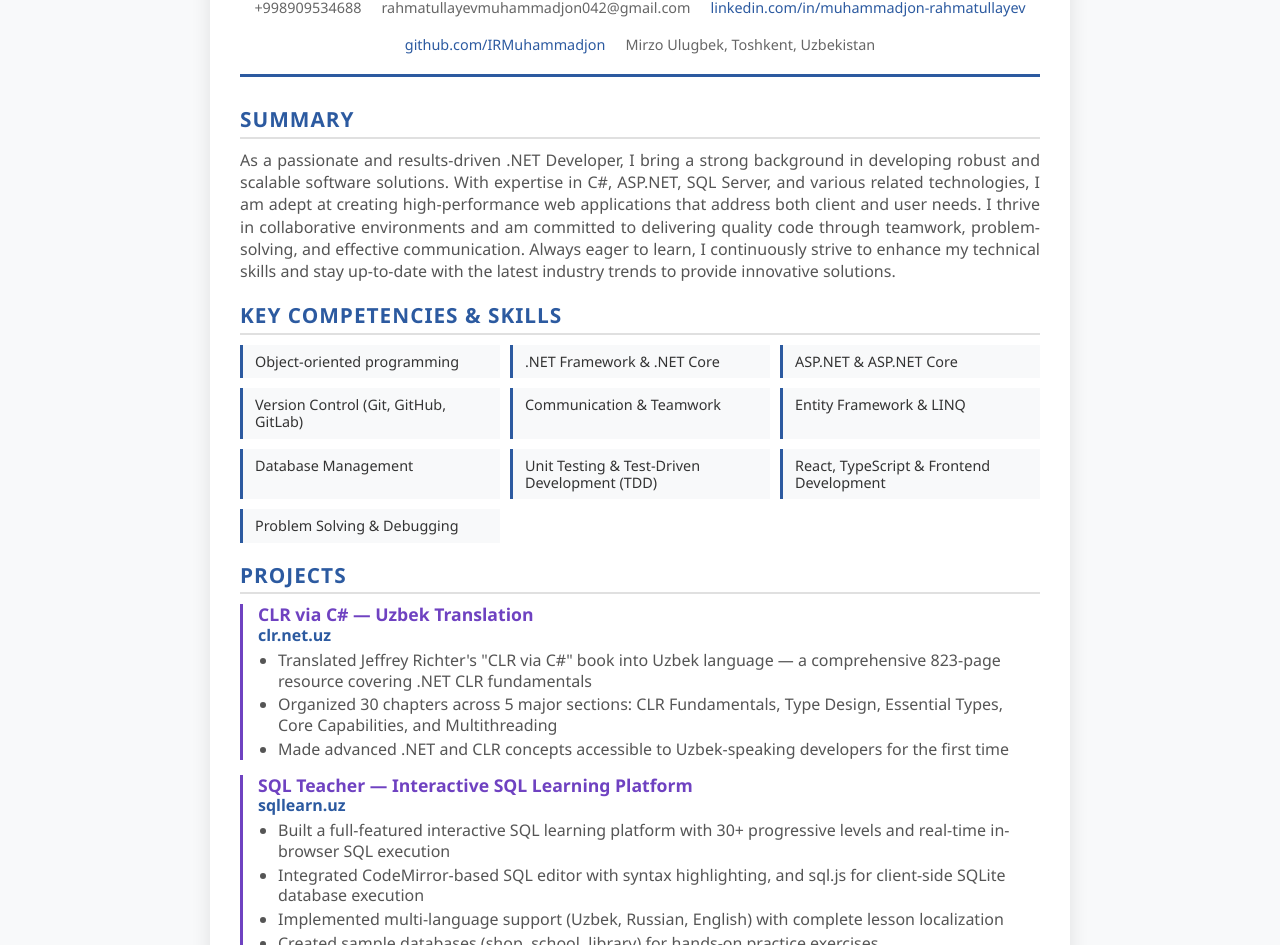
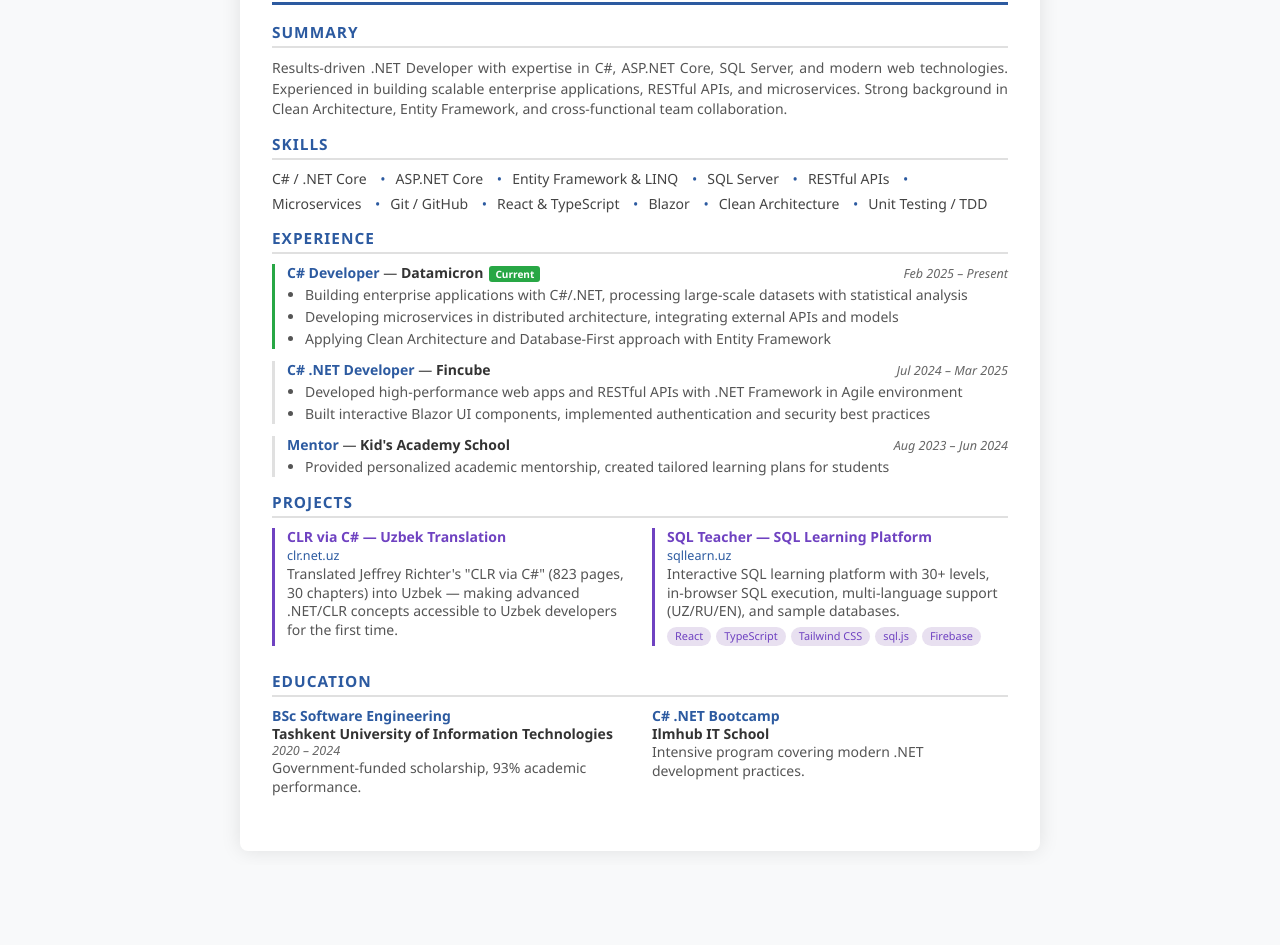
Before and after one commit to IRMuhammadjon/my-resume, a plain HTML site: page index.html in a window 1280 px wide. Shown: the part 114-1059 px from the top of the page. After the commit the page ends 979 px from the top, so only its background shows below. Drawn offline with Linux system fonts and the light colour scheme.

Commit message:
Update index.html

```diff
--- a/index.html
+++ b/index.html
@@ -5,331 +5,257 @@
     <meta name="viewport" content="width=device-width, initial-scale=1.0">
     <title>Muhammadjon Rahmatullayev - Resume</title>
     <style>
+        * { margin: 0; padding: 0; box-sizing: border-box; }
         body {
             font-family: 'Segoe UI', Tahoma, Geneva, Verdana, sans-serif;
-            line-height: 1.2;
-            margin: 0;
-            padding: 20px;
+            line-height: 1.3;
+            padding: 14px;
             background-color: #f8f9fa;
             color: #333;
+            font-size: 10.5pt;
         }
         .resume-container {
             max-width: 800px;
             margin: 0 auto;
             background: white;
-            padding: 30px;
+            padding: 28px 32px;
             box-shadow: 0 0 20px rgba(0,0,0,0.1);
             border-radius: 8px;
         }
         .header {
             text-align: center;
             border-bottom: 3px solid #2c5aa0;
-            padding-bottom: 20px;
-            margin-bottom: 30px;
+            padding-bottom: 14px;
+            margin-bottom: 18px;
         }
         .name {
-            font-size: 2.5em;
+            font-size: 2em;
             font-weight: bold;
             color: #2c5aa0;
-            margin-bottom: 10px;
+            margin-bottom: 8px;
         }
         .contact-info {
             display: flex;
             justify-content: center;
             flex-wrap: wrap;
-            gap: 20px;
-            margin-top: 15px;
-            font-size: 0.9em;
-        }
-        .contact-item {
+            gap: 16px;
+            font-size: 0.88em;
             color: #666;
         }
-        .section {
-            margin-bottom: 20px;
-        }
+        .contact-info a { color: #2c5aa0; text-decoration: none; }
+        .section { margin-bottom: 16px; }
         .section-title {
-            font-size: 1.3em;
+            font-size: 1.1em;
             font-weight: bold;
             color: #2c5aa0;
             border-bottom: 2px solid #e0e0e0;
-            padding-bottom: 5px;
+            padding-bottom: 3px;
             margin-bottom: 10px;
             text-transform: uppercase;
             letter-spacing: 1px;
         }
         .summary {
             text-align: justify;
-            line-height: 1.4;
             color: #555;
+            line-height: 1.45;
         }
-        .skills-grid {
-            display: grid;
-            grid-template-columns: repeat(auto-fit, minmax(250px, 1fr));
-            gap: 10px;
-        }
-        .skill-item {
-            background: #f8f9fa;
-            padding: 8px 12px;
-            border-left: 3px solid #2c5aa0;
-            font-size: 0.9em;
-        }
-        .experience-item, .education-item, .project-item {
-            margin-bottom: 15px;
-            border-left: 3px solid #e0e0e0;
-            padding-left: 15px;
-        }
-        .job-title {
-            font-size: 1.1em;
-            font-weight: bold;
-            color: #2c5aa0;
-        }
-        .company {
-            font-weight: bold;
-            color: #333;
-            margin-bottom: 5px;
-        }
-        .date {
-            color: #666;
-            font-style: italic;
-            margin-bottom: 10px;
-        }
-        .description {
-            color: #555;
-            line-height: 1.3;
-        }
-        .description ul {
-            margin: 5px 0;
-            padding-left: 20px;
-        }
-        .description li {
-            margin-bottom: 3px;
-        }
-        .current-job {
-            border-left: 3px solid #28a745;
-        }
-        .current-job .job-title {
-            color: #28a745;
-        }
-        .project-item {
-            border-left: 3px solid #6f42c1;
-        }
-        .project-item .job-title {
-            color: #6f42c1;
-        }
-        .project-link {
-            color: #2c5aa0;
-            text-decoration: none;
-            font-weight: bold;
-        }
-        .project-link:hover {
-            text-decoration: underline;
-        }
-        .tech-tags {
+        .skills-list {
             display: flex;
             flex-wrap: wrap;
-            gap: 6px;
-            margin-top: 8px;
+            gap: 6px 10px;
+            color: #444;
         }
+        .skills-list span::after { content: " \2022"; color: #2c5aa0; margin-left: 10px; }
+        .skills-list span:last-child::after { content: ""; }
+        .exp-row {
+            display: flex;
+            justify-content: space-between;
+            align-items: baseline;
+            margin-bottom: 2px;
+        }
+        .job-title { font-weight: bold; color: #2c5aa0; }
+        .company { font-weight: 600; color: #333; }
+        .date { color: #666; font-style: italic; font-size: 0.9em; }
+        .description { color: #555; line-height: 1.35; }
+        .description ul { margin: 4px 0; padding-left: 18px; }
+        .description li { margin-bottom: 3px; }
+        .experience-item {
+            margin-bottom: 12px;
+            border-left: 3px solid #e0e0e0;
+            padding-left: 12px;
+        }
+        .experience-item.current { border-left-color: #28a745; }
+        .education-item, .project-item { margin-bottom: 10px; }
+        .current-tag {
+            background: #28a745;
+            color: white;
+            font-size: 0.72em;
+            padding: 1px 6px;
+            border-radius: 3px;
+            margin-left: 6px;
+            font-style: normal;
+            font-weight: 600;
+        }
+        .project-link { color: #2c5aa0; text-decoration: none; font-size: 0.9em; }
+        .tech-tags { display: flex; flex-wrap: wrap; gap: 5px; margin-top: 6px; }
         .tech-tag {
             background: #e8e0f0;
             color: #6f42c1;
             padding: 2px 8px;
-            border-radius: 12px;
-            font-size: 0.8em;
+            border-radius: 10px;
+            font-size: 0.78em;
             font-weight: 500;
+        }
+        .two-col { display: grid; grid-template-columns: 1fr 1fr; gap: 4px 24px; }
+        .project-item {
+            border-left: 3px solid #6f42c1;
+            padding-left: 12px;
         }
 
         .download-btn {
-            position: fixed;
-            top: 20px;
-            right: 20px;
-            background: #2c5aa0;
-            color: white;
-            padding: 12px 20px;
-            border: none;
-            border-radius: 25px;
-            cursor: pointer;
-            font-size: 14px;
-            font-weight: bold;
-            box-shadow: 0 4px 15px rgba(44, 90, 160, 0.3);
-            transition: all 0.3s ease;
-            z-index: 1000;
+            position: fixed; top: 15px; right: 15px;
+            background: #2c5aa0; color: white;
+            padding: 10px 18px; border: none; border-radius: 25px;
+            cursor: pointer; font-size: 13px; font-weight: bold;
+            box-shadow: 0 4px 15px rgba(44,90,160,0.3);
+            transition: all 0.3s ease; z-index: 1000;
         }
-
-        .download-btn:hover {
-            background: #1e3f73;
-            transform: translateY(-2px);
-            box-shadow: 0 6px 20px rgba(44, 90, 160, 0.4);
-        }
+        .download-btn:hover { background: #1e3f73; transform: translateY(-2px); }
 
         @media print {
-            .download-btn {
-                display: none;
-            }
-            body {
-                background-color: white;
-                padding: 0;
-            }
-            .resume-container {
-                box-shadow: none;
-                padding: 20px;
-            }
+            .download-btn { display: none; }
+            body { background: white; padding: 0; }
+            .resume-container { box-shadow: none; padding: 20px 26px; }
         }
     </style>
-    <script>
-        function downloadPDF() {
-            window.print();
-        }
-    </script>
+    <script>function downloadPDF() { window.print(); }</script>
 </head>
 <body>
     <button class="download-btn" onclick="downloadPDF()">Download PDF</button>
     <div class="resume-container">
+
         <div class="header">
             <div class="name">Muhammadjon Rahmatullayev</div>
             <div class="contact-info">
-                <div class="contact-item">+998909534688</div>
-                <div class="contact-item">rahmatullayevmuhammadjon042@gmail.com</div>
-                <div class="contact-item"><a href="https://linkedin.com/in/muhammadjon-rahmatullayev-b9356a321" target="_blank" style="color: #2c5aa0; text-decoration: none;">linkedin.com/in/muhammadjon-rahmatullayev</a></div>
-                <div class="contact-item"><a href="https://github.com/IRMuhammadjon" target="_blank" style="color: #2c5aa0; text-decoration: none;">github.com/IRMuhammadjon</a></div>
-                <div class="contact-item">Mirzo Ulugbek, Toshkent, Uzbekistan</div>
+                <span>+998909534688</span>
+                <span>rahmatullayevmuhammadjon042@gmail.com</span>
+                <span><a href="https://linkedin.com/in/muhammadjon-rahmatullayev-b9356a321" target="_blank">LinkedIn</a></span>
+                <span><a href="https://github.com/IRMuhammadjon" target="_blank">GitHub</a></span>
+                <span>Toshkent, Uzbekistan</span>
             </div>
         </div>
 
         <div class="section">
             <div class="section-title">Summary</div>
             <div class="summary">
-                As a passionate and results-driven .NET Developer, I bring a strong background in developing robust and scalable software solutions. With expertise in C#, ASP.NET, SQL Server, and various related technologies, I am adept at creating high-performance web applications that address both client and user needs. I thrive in collaborative environments and am committed to delivering quality code through teamwork, problem-solving, and effective communication. Always eager to learn, I continuously strive to enhance my technical skills and stay up-to-date with the latest industry trends to provide innovative solutions.
+                Results-driven .NET Developer with expertise in C#, ASP.NET Core, SQL Server, and modern web technologies. Experienced in building scalable enterprise applications, RESTful APIs, and microservices. Strong background in Clean Architecture, Entity Framework, and cross-functional team collaboration.
             </div>
         </div>
 
         <div class="section">
-            <div class="section-title">Key Competencies & Skills</div>
-            <div class="skills-grid">
-                <div class="skill-item">Object-oriented programming</div>
-                <div class="skill-item">.NET Framework & .NET Core</div>
-                <div class="skill-item">ASP.NET & ASP.NET Core</div>
-                <div class="skill-item">Version Control (Git, GitHub, GitLab)</div>
-                <div class="skill-item">Communication & Teamwork</div>
-                <div class="skill-item">Entity Framework & LINQ</div>
-                <div class="skill-item">Database Management</div>
-                <div class="skill-item">Unit Testing & Test-Driven Development (TDD)</div>
-                <div class="skill-item">React, TypeScript & Frontend Development</div>
-                <div class="skill-item">Problem Solving & Debugging</div>
+            <div class="section-title">Skills</div>
+            <div class="skills-list">
+                <span>C# / .NET Core</span>
+                <span>ASP.NET Core</span>
+                <span>Entity Framework & LINQ</span>
+                <span>SQL Server</span>
+                <span>RESTful APIs</span>
+                <span>Microservices</span>
+                <span>Git / GitHub</span>
+                <span>React & TypeScript</span>
+                <span>Blazor</span>
+                <span>Clean Architecture</span>
+                <span>Unit Testing / TDD</span>
+            </div>
+        </div>
+
+        <div class="section">
+            <div class="section-title">Experience</div>
+
+            <div class="experience-item current">
+                <div class="exp-row">
+                    <div><span class="job-title">C# Developer</span> — <span class="company">Datamicron</span><span class="current-tag">Current</span></div>
+                    <div class="date">Feb 2025 – Present</div>
+                </div>
+                <div class="description">
+                    <ul>
+                        <li>Building enterprise applications with C#/.NET, processing large-scale datasets with statistical analysis</li>
+                        <li>Developing microservices in distributed architecture, integrating external APIs and models</li>
+                        <li>Applying Clean Architecture and Database-First approach with Entity Framework</li>
+                    </ul>
+                </div>
+            </div>
+
+            <div class="experience-item">
+                <div class="exp-row">
+                    <div><span class="job-title">C# .NET Developer</span> — <span class="company">Fincube</span></div>
+                    <div class="date">Jul 2024 – Mar 2025</div>
+                </div>
+                <div class="description">
+                    <ul>
+                        <li>Developed high-performance web apps and RESTful APIs with .NET Framework in Agile environment</li>
+                        <li>Built interactive Blazor UI components, implemented authentication and security best practices</li>
+                    </ul>
+                </div>
+            </div>
+
+            <div class="experience-item">
+                <div class="exp-row">
+                    <div><span class="job-title">Mentor</span> — <span class="company">Kid's Academy School</span></div>
+                    <div class="date">Aug 2023 – Jun 2024</div>
+                </div>
+                <div class="description">
+                    <ul>
+                        <li>Provided personalized academic mentorship, created tailored learning plans for students</li>
+                    </ul>
+                </div>
             </div>
         </div>
 
         <div class="section">
             <div class="section-title">Projects</div>
-
-            <div class="project-item">
-                <div class="job-title">CLR via C# — Uzbek Translation</div>
-                <div class="company"><a href="https://clr.net.uz/" target="_blank" class="project-link">clr.net.uz</a></div>
-                <div class="description">
-                    <ul>
-                        <li>Translated Jeffrey Richter's "CLR via C#" book into Uzbek language — a comprehensive 823-page resource covering .NET CLR fundamentals</li>
-                        <li>Organized 30 chapters across 5 major sections: CLR Fundamentals, Type Design, Essential Types, Core Capabilities, and Multithreading</li>
-                        <li>Made advanced .NET and CLR concepts accessible to Uzbek-speaking developers for the first time</li>
-                    </ul>
+            <div class="two-col">
+                <div class="project-item">
+                    <div><span class="job-title" style="color:#6f42c1;">CLR via C# — Uzbek Translation</span></div>
+                    <a href="https://clr.net.uz/" target="_blank" class="project-link">clr.net.uz</a>
+                    <div class="description">
+                        Translated Jeffrey Richter's "CLR via C#" (823 pages, 30 chapters) into Uzbek — making advanced .NET/CLR concepts accessible to Uzbek developers for the first time.
+                    </div>
                 </div>
-            </div>
-
-            <div class="project-item">
-                <div class="job-title">SQL Teacher — Interactive SQL Learning Platform</div>
-                <div class="company"><a href="https://www.sqllearn.uz/" target="_blank" class="project-link">sqllearn.uz</a></div>
-                <div class="description">
-                    <ul>
-                        <li>Built a full-featured interactive SQL learning platform with 30+ progressive levels and real-time in-browser SQL execution</li>
-                        <li>Integrated CodeMirror-based SQL editor with syntax highlighting, and sql.js for client-side SQLite database execution</li>
-                        <li>Implemented multi-language support (Uzbek, Russian, English) with complete lesson localization</li>
-                        <li>Created sample databases (shop, school, library) for hands-on practice exercises</li>
-                    </ul>
+                <div class="project-item">
+                    <div><span class="job-title" style="color:#6f42c1;">SQL Teacher — SQL Learning Platform</span></div>
+                    <a href="https://www.sqllearn.uz/" target="_blank" class="project-link">sqllearn.uz</a>
+                    <div class="description">
+                        Interactive SQL learning platform with 30+ levels, in-browser SQL execution, multi-language support (UZ/RU/EN), and sample databases.
+                    </div>
                     <div class="tech-tags">
                         <span class="tech-tag">React</span>
                         <span class="tech-tag">TypeScript</span>
-                        <span class="tech-tag">Vite</span>
                         <span class="tech-tag">Tailwind CSS</span>
-                        <span class="tech-tag">CodeMirror</span>
                         <span class="tech-tag">sql.js</span>
                         <span class="tech-tag">Firebase</span>
-                        <span class="tech-tag">Zustand</span>
                     </div>
                 </div>
             </div>
         </div>
 
         <div class="section">
-            <div class="section-title">Professional Experience</div>
-
-            <div class="experience-item current-job">
-                <div class="job-title">C# Developer</div>
-                <div class="company">Datamicron</div>
-                <div class="date">Feb 2025 - Present</div>
-                <div class="description">
-                    <ul>
-                        <li>Developing and maintaining enterprise-level applications using C# and .NET technologies</li>
-                        <li>Working with big data files and statistical analysis to process large-scale datasets</li>
-                        <li>Developing critical microservices within a distributed architecture environment</li>
-                        <li>Integrating external models and third-party APIs to enhance system functionality</li>
-                        <li>Implementing Database-First approach projects with Entity Framework</li>
-                        <li>Following Clean Architecture principles to ensure maintainable and scalable code</li>
-                        <li>Contributing to software architecture decisions and implementing best practices</li>
-                        <li>Collaborating with cross-functional teams to deliver high-quality software solutions</li>
-                        <li>Participating in code reviews and ensuring adherence to coding standards</li>
-                    </ul>
+            <div class="section-title">Education</div>
+            <div class="two-col">
+                <div class="education-item">
+                    <div class="job-title">BSc Software Engineering</div>
+                    <div class="company">Tashkent University of Information Technologies</div>
+                    <div class="date">2020 – 2024</div>
+                    <div class="description">Government-funded scholarship, 93% academic performance.</div>
                 </div>
-            </div>
-
-            <div class="experience-item">
-                <div class="job-title">C# .Net Developer</div>
-                <div class="company">Fincube</div>
-                <div class="date">Jul 2024 - Mar 2025</div>
-                <div class="description">
-                    <ul>
-                        <li>Developed and maintained web applications using C# and .NET Framework, ensuring high performance and scalability</li>
-                        <li>Designed and implemented RESTful APIs to support seamless integration with third-party systems</li>
-                        <li>Optimized and debugged existing codebase to enhance application efficiency and reduce response times</li>
-                        <li>Collaborated with cross-functional teams to define, design, and ship new features within Agile development cycles</li>
-                        <li>Implemented security best practices, including authentication and authorization protocols</li>
-                        <li>Developed interactive Blazor UI components to create dynamic and responsive user interfaces, improving the overall user experience</li>
-                    </ul>
-                </div>
-            </div>
-
-            <div class="experience-item">
-                <div class="job-title">Mentor</div>
-                <div class="company">Kid's Academy School</div>
-                <div class="date">Aug 2023 - Jun 2024</div>
-                <div class="description">
-                    <ul>
-                        <li>Provided personalized academic guidance and mentorship to students, fostering their growth and development</li>
-                        <li>Assisted in creating tailored learning plans to address individual student needs and enhance their performance</li>
-                        <li>Developed strategies and initiatives, including awareness campaigns and schedule optimization, to reduce late arrivals</li>
-                    </ul>
+                <div class="education-item">
+                    <div class="job-title">C# .NET Bootcamp</div>
+                    <div class="company">Ilmhub IT School</div>
+                    <div class="description">Intensive program covering modern .NET development practices.</div>
                 </div>
             </div>
         </div>
 
-        <div class="section">
-            <div class="section-title">Education</div>
-
-            <div class="education-item">
-                <div class="job-title">Bachelor's Degree in Software Engineering</div>
-                <div class="company">Tashkent University of Information Technologies</div>
-                <div class="date">2020 - 2024</div>
-                <div class="description">
-                    Received a government-funded scholarship to complete my undergraduate degree with a 93% academic performance. My coursework included core subjects and additional studies in Database Management, Cybersecurity, Algorithms, and other essential technological fields.
-                </div>
-            </div>
-
-            <div class="education-item">
-                <div class="job-title">C# .Net Bootcamp</div>
-                <div class="company">Ilmhub IT school</div>
-                <div class="description">
-                    Intensive bootcamp program focused on C# and .NET development, covering modern development practices and real-world application building.
-                </div>
-            </div>
-        </div>
     </div>
 </body>
 </html>
```
